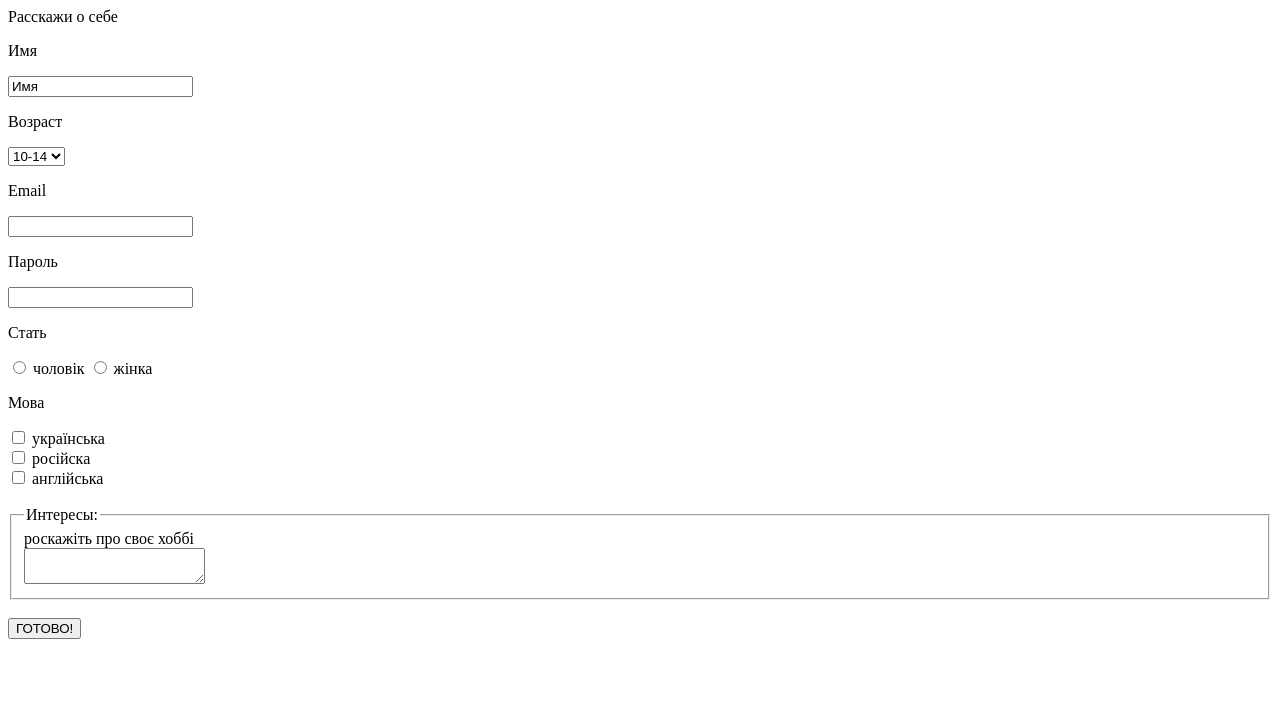
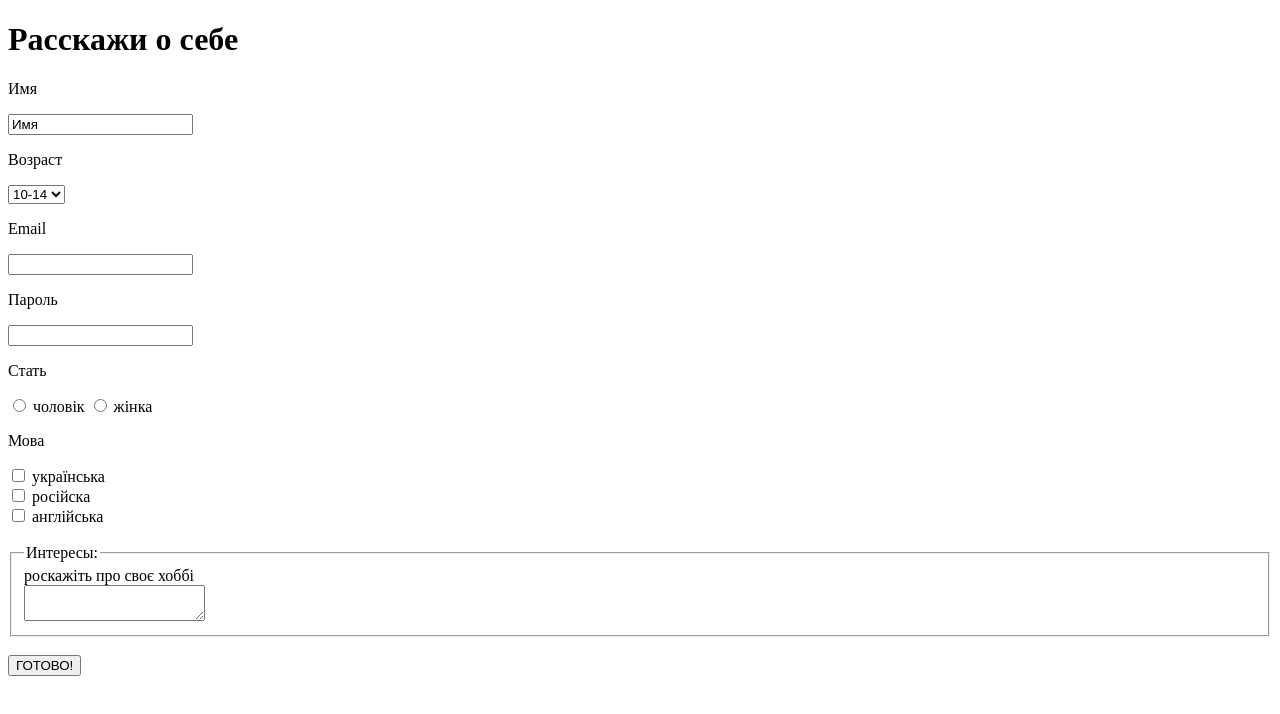
Before and after one commit to julli544/julli544.github.io, a plain HTML site: page index.html in a window 1280 px wide. Drawn offline with Linux system fonts and the light colour scheme.

Commit message:
Update index.html

```diff
--- a/index.html
+++ b/index.html
@@ -1,5 +1,5 @@
 <!DOCTYPE html>
-<html>
+<html lang="en">
 	<head>
 		<meta charset="utf-8">
 		<title>Форма регистрации</title>
@@ -7,7 +7,7 @@
 	</head>
     <body>
         <div class="form-container">
-            </h1>Расскажи о себе</h1>
+            <h1>Расскажи о себе</h1>
             <form>
                 <p>Имя</p>
                 <input type="text" name="name" class="form-field" maxlength="20" required value="Имя">
```
